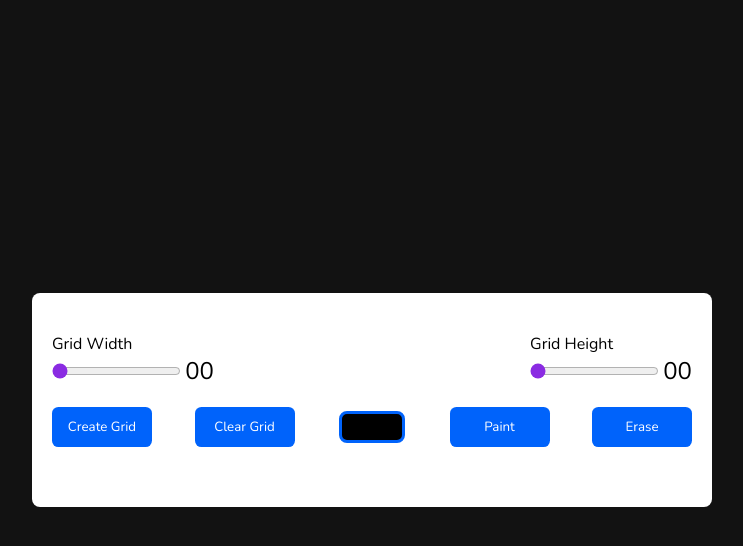
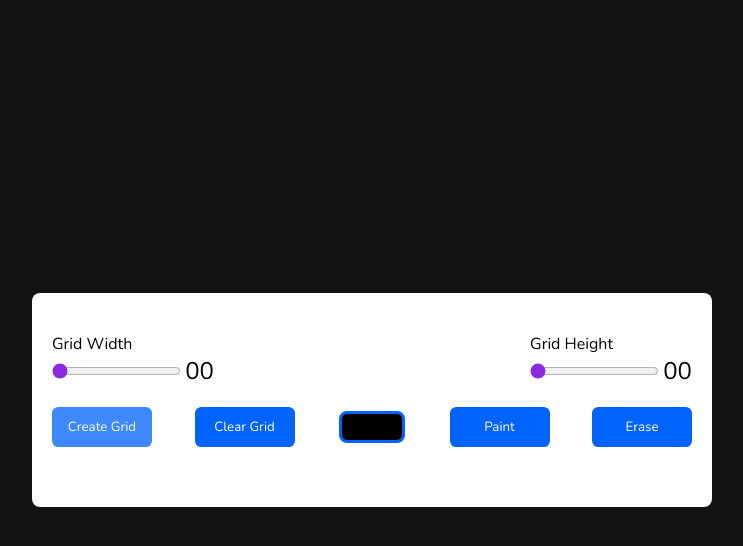
Before and after one commit to dinizdv/FrontEnd-Projects, a plain HTML site: page Pixel_Art_Generator/index.html in a window 1280 px wide. In both pictures the pointer is over the button "Create Grid". Shown: the whole page, without its empty margins (268-1011 px from the left). Drawn offline with nearby package versions, Linux system fonts and the light colour scheme.

Commit message:
feat(Pixel_Art_Generator): buttons transition.

```diff
--- a/Pixel_Art_Generator/style.css
+++ b/Pixel_Art_Generator/style.css
@@ -55,6 +55,12 @@ button {
     width: 100px;
     padding: 5px;
     color: var(--secondary-bg);
+    cursor: pointer;
+    transition: all .3s;
+}
+
+button:hover {
+    background-color: #0064fbc3;
 }
 
 input[type="color"]{
```
